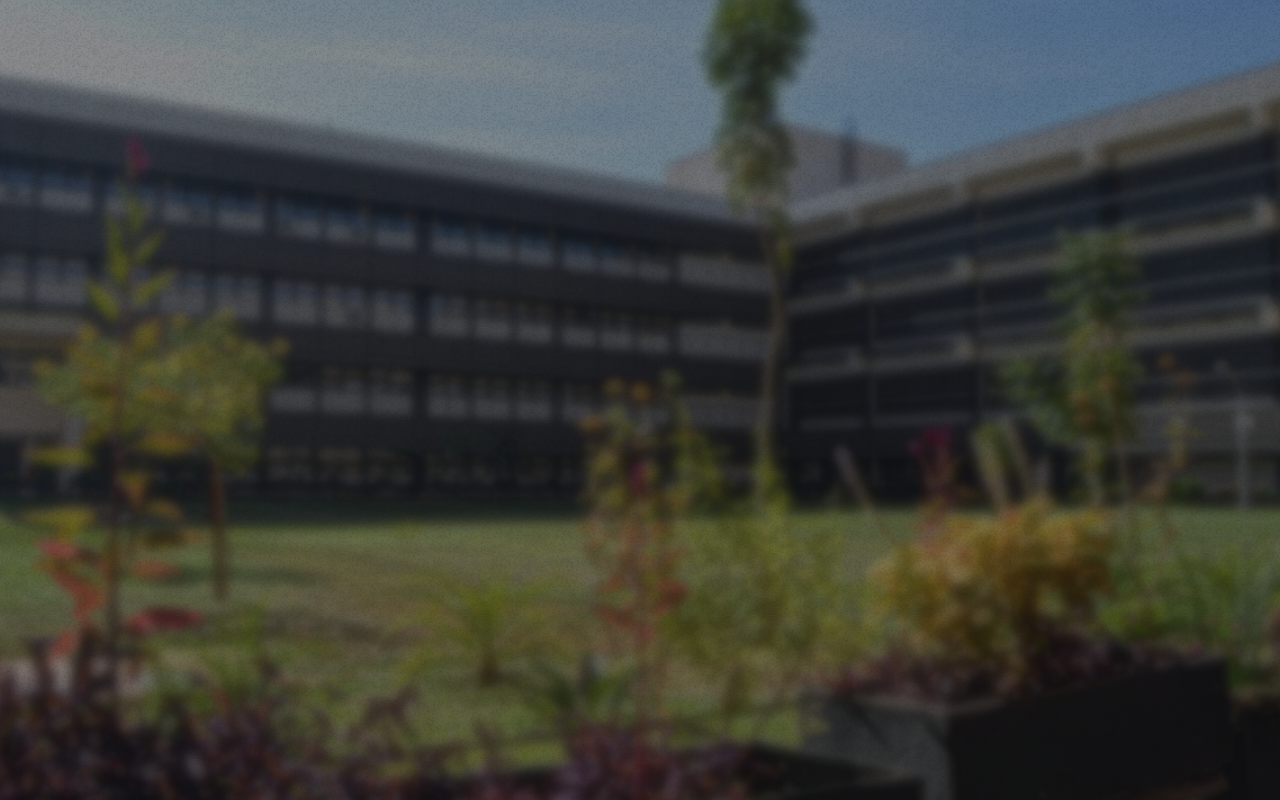
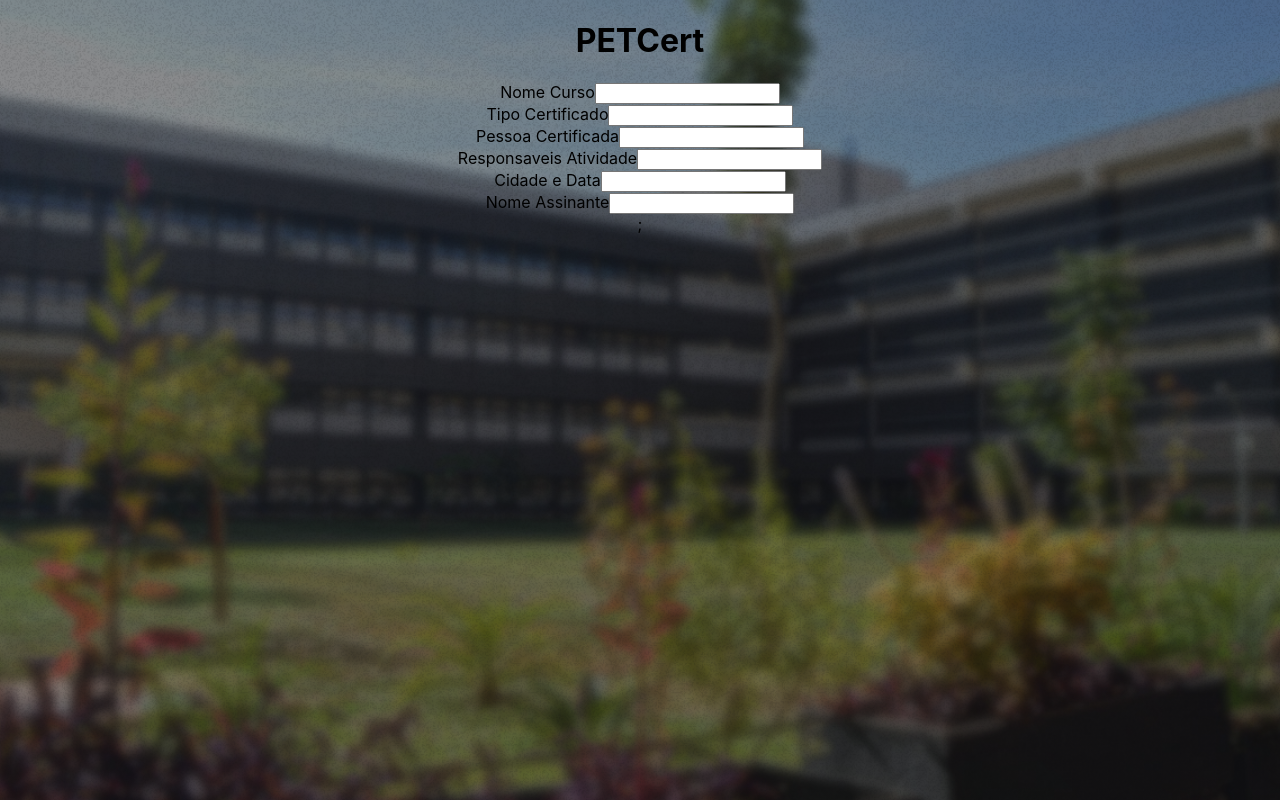
Before and after one commit to ImNotPETSIMC/PETCert_front-end, a React (Create React App) app: page / in a window 1280 px wide. Built offline with nearby package versions, Linux system fonts and the light colour scheme.

Commit message:
✨ feat: add inputs for request

```diff
--- a/src/App.js
+++ b/src/App.js
@@ -1,11 +1,13 @@
-import logo from './assets/logo.png';
 import './styles/App.css';
+import PETCert from './PETCert';
 
 function App() {
   return (
     <div className="App">
       <header className="App-header"></header>
-
+      <main>
+        <PETCert />
+      </main>
     </div>
   );
 }
--- /dev/null
+++ b/src/PETCert.jsx
@@ -0,0 +1,35 @@
+const generateInput = (name, label) => {
+    const aux = String(name).replace(' ', '-');
+    const id = String(aux).toLowerCase();
+
+    if(!label){
+        return (
+            <div>
+                <label htmlFor={id}>{name}</label>
+                <input type="text" name="" id={id} />
+                <br />
+            </div>
+        )
+    };
+
+    return (
+        <div>
+            <label htmlFor={id}>{label}</label>
+            <input type="text" name="" id={id} />
+            <br />
+        </div>
+    )
+}
+
+function PETCert() {
+    const inputNames = ["Nome Curso", "Tipo Certificado", "Pessoa Certificada", "Responsaveis Atividade", "Cidade e Data", "Nome Assinante"];
+
+    return (
+        <div className="PETCert">
+            <h1>PETCert</h1>
+            {inputNames.map((input) => generateInput(input))};
+        </div>
+    );
+}
+
+export default PETCert;
--- a/src/styles/App.css
+++ b/src/styles/App.css
@@ -19,6 +19,7 @@
   font-size: calc(10px + 2vmin);
   color: white;
   position: fixed;
+  z-index: -1;
   -moz-transform: scale(1.125);
   -webkit-transform: scale(1.125);
   -ms-transform: scale(1.125);
```
